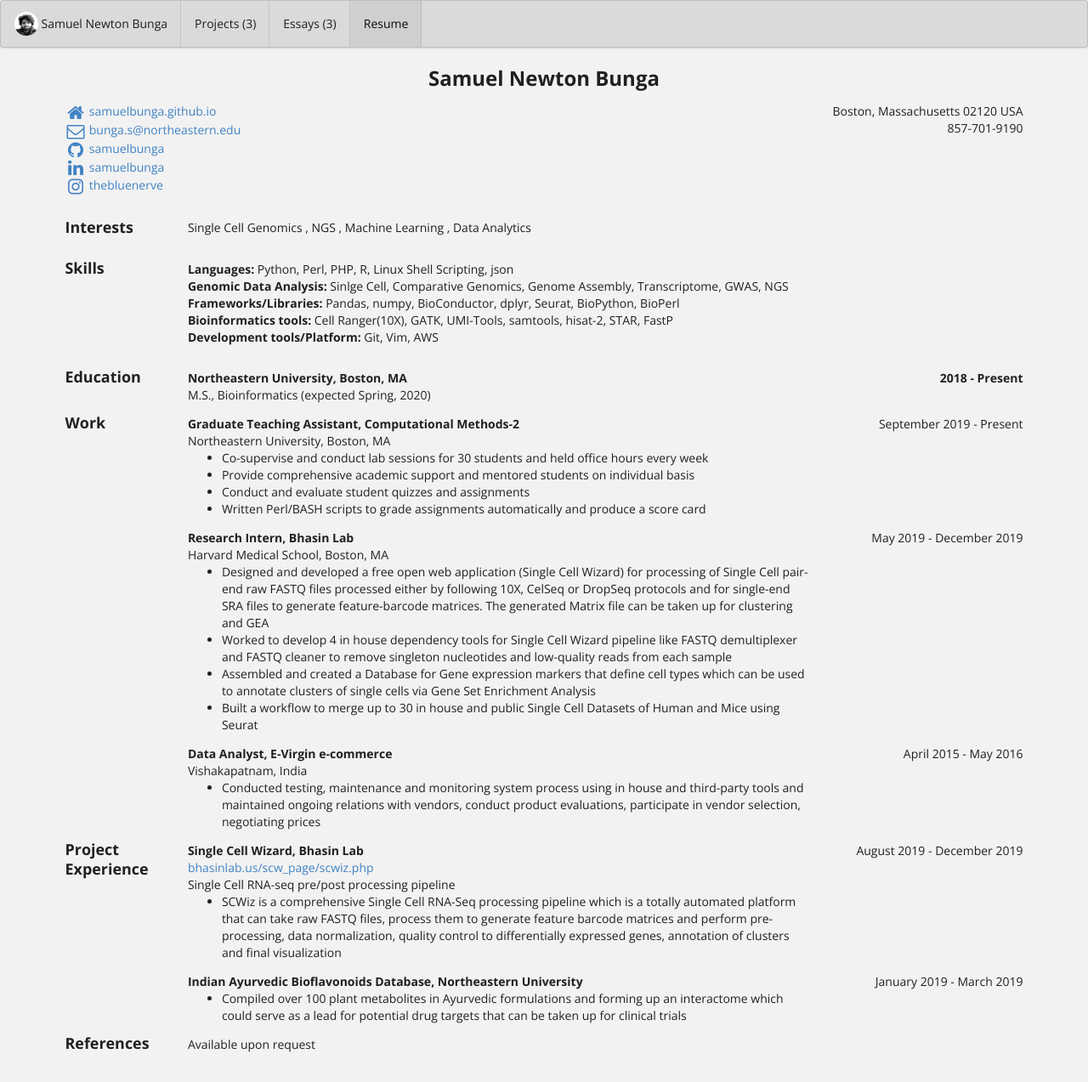
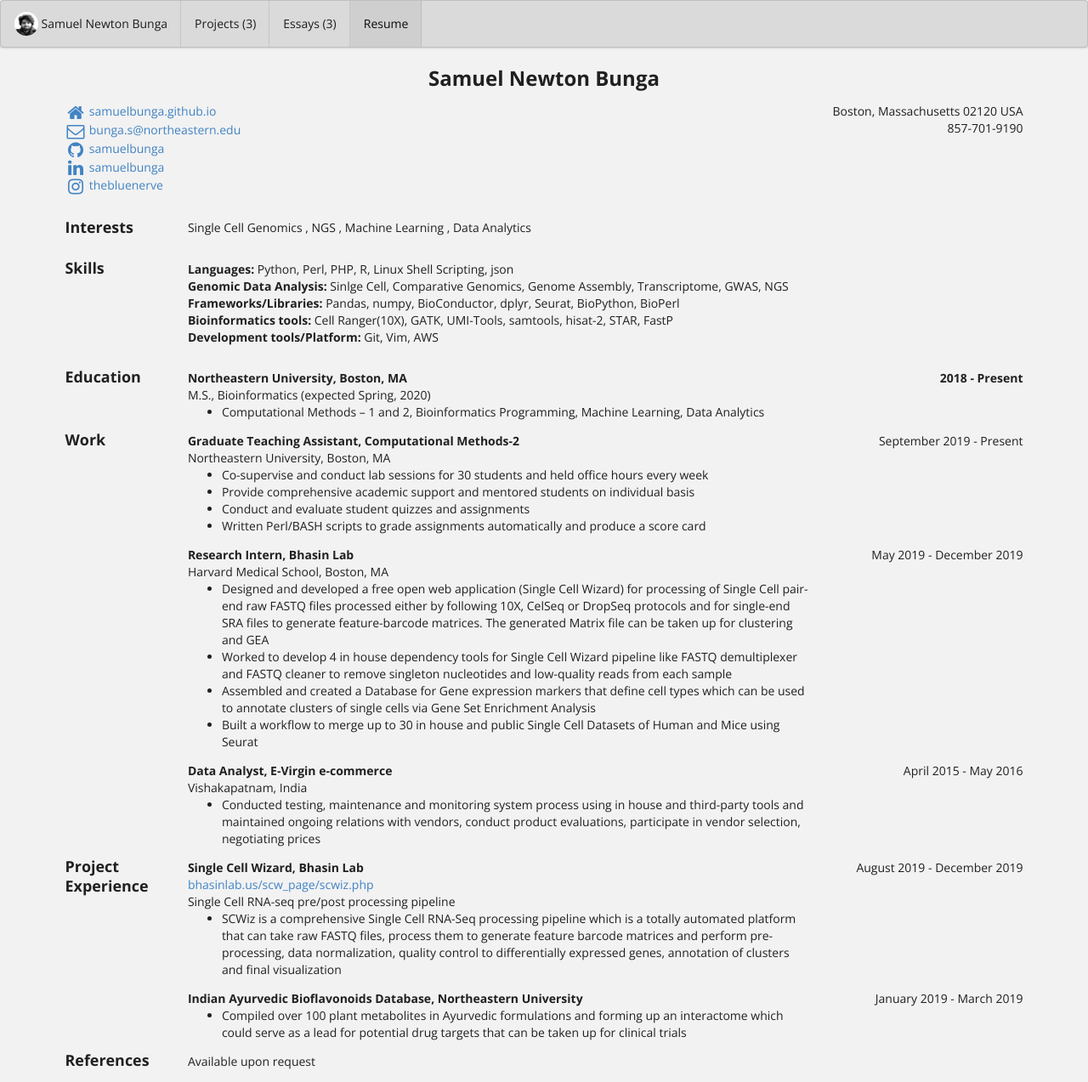
Before and after one commit to samuelbunga/samuelbunga.github.io, a Jekyll site: the page built from bio/index.html, in a window 1280 px wide. Shown: the whole page at 85% size. Built offline with Jekyll 4.4.1, drawn with Linux system fonts in a browser that asks for light colours.

Commit message:
Update bio.json

```diff
--- a/_data/bio.json
+++ b/_data/bio.json
@@ -124,6 +124,7 @@
       "endDate": "Present",
       "gpa": "3.73",
       "courses": [
+        "Computational Methods – 1 and 2, Bioinformatics Programming, Machine Learning, Data Analytics"
       ]
     }
   ],
```
